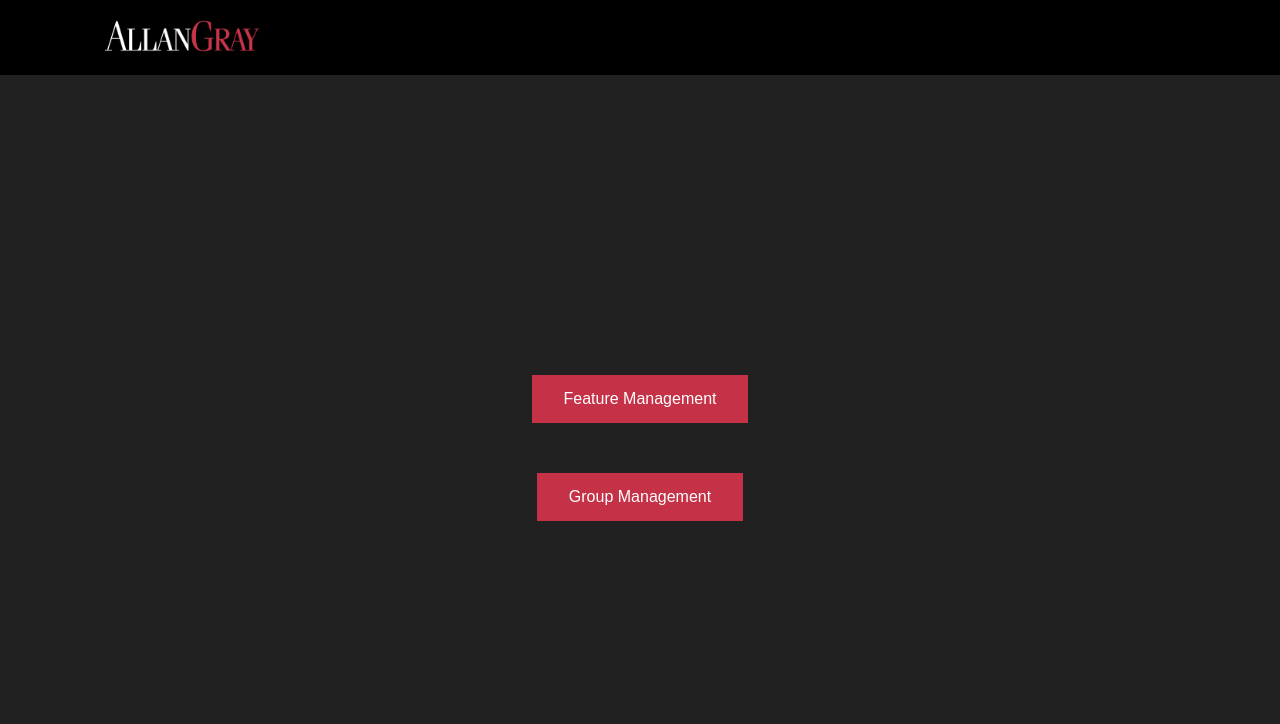
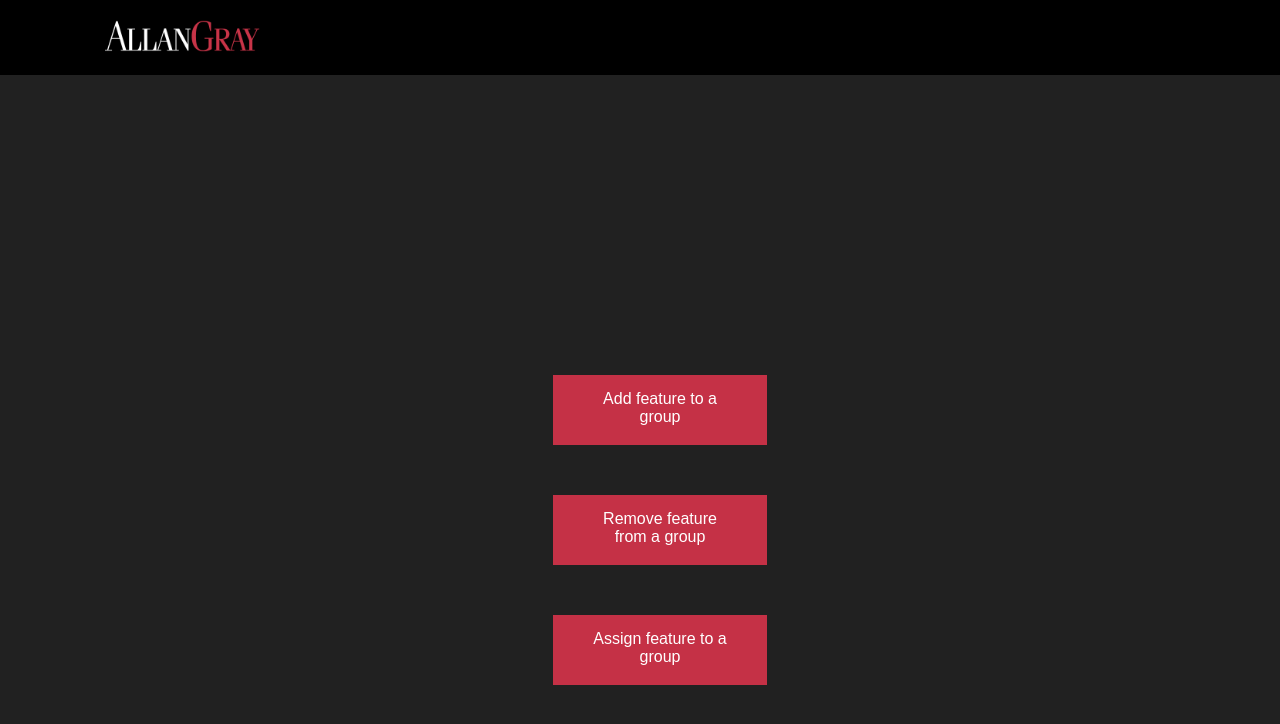
Before and after one commit to lorna-k/feature-toggles-client, a React (Create React App) app: page /add-feature in a window 1280 px wide. Shown: the top 724 px of the page. Built offline with nearby package versions, Linux system fonts and the light colour scheme.

Commit message:
I added the routing between home page and feature-management UI and also with the group management UI

```diff
--- /dev/null
+++ b/src/AddFeature.js
@@ -0,0 +1,19 @@
+import React, { Component } from 'react';
+import {Link} from "react-router"
+import logo from './AG-Logo.png';
+
+class AddFeature extends Component{
+  render(){
+    return(
+      <div className="App">
+        <div className="App-header">
+          <a href="/home"><img src={logo} className="App-logo" alt="logo" /></a>
+        </div>
+        <div id="main_div">
+          <h1>This is the UI for adding a feature</h1>
+        </div>
+      </div>
+    );
+  }
+}
+export default AddFeature;
--- a/src/App.css
+++ b/src/App.css
@@ -39,10 +39,18 @@ body {
   display: inline-block;
   font-family:  'ProximaNova', 'Helvetica Neue', 'Helvetica', 'Arial', sans-serif !default;
   font-size: 16px;
+  width: 150px;
+  height: 40px;
+  padding-top: auto;
 }
 .primary_button:hover{
   color:#fff;background-color:#9c2737;
 }
+
+.secondary_button:hover{
+  color:#fff;background-color:#9c2737;
+}
+
 .secondary_button{
 
   background-color: #c53146; /* Green */
@@ -53,11 +61,15 @@ body {
   text-decoration: none;
   display: inline-block;
   font-size: 16px;
+  width: 150px;
+  height: 40px;
+  padding-top: auto;
 
 }
-a{
+a, li{
 
   text-decoration: none;
+  color: white;
 }
 #head{
   background-color: black;
@@ -74,3 +86,11 @@ a{
 .group-mng{
   margin-top: 50px;
 }
+
+ul{
+  text-align: center;
+}
+
+h1{
+  color: white;
+}
--- a/src/App.js
+++ b/src/App.js
@@ -7,14 +7,14 @@ class App extends Component {
     return (
       <div className="App">
         <div className="App-header">
-          <img src={logo} className="App-logo" alt="logo" />
+          <a href="/home"><img src={logo} className="App-logo" alt="logo" /></a>
         </div>
         <div id="main_div">
-          <center>
-            <a className="primary_button feat-mng" href="feature_manage.html">Feature Management</a>
+          <ul>
+            <a className="primary_button feat-mng" href="/features">Feature Management</a>
             <br />
-            <a className="secondary_button group-mng" href="group_manage">Group Management</a>
-          </center>
+            <a className="secondary_button group-mng" href="/groups">Group Management</a>
+          </ul>
         </div>
       </div>
     );
--- /dev/null
+++ b/src/Feature_Manage.js
@@ -0,0 +1,25 @@
+import React, { Component } from 'react';
+import {Link} from "react-router"
+import logo from './AG-Logo.png';
+
+class Feature_Manage extends Component{
+  render(){
+    return(
+      <div className="App">
+        <div className="App-header">
+          <a href="/home"><img src={logo} className="App-logo" alt="logo" /></a>
+        </div>
+        <div id="main_div">
+          <ul>
+            <a className="primary_button feat-mng" href="/features/add-feature">Add feature to a group</a>
+            <br />
+            <a className="secondary_button group-mng" href="#">Remove feature from a group</a>
+            <br />
+            <a className="secondary_button group-mng" href="#">Assign feature to a group</a>
+          </ul>
+        </div>
+      </div>
+    );
+  }
+}
+export default Feature_Manage;
--- /dev/null
+++ b/src/Group_Manage.js
@@ -0,0 +1,25 @@
+import React, { Component } from 'react';
+import {Link} from "react-router"
+import logo from './AG-Logo.png';
+
+class Group_Manage extends Component{
+  render(){
+    return(
+      <div className="App">
+        <div className="App-header">
+          <a href="/home"><img src={logo} className="App-logo" alt="logo" /></a>
+        </div>
+        <div id="main_div">
+          <ul>
+          <li className="primary_button feat-mng"><Link to={"#"}>Add user to a group</Link></li>
+          <br />
+          <li className="secondary_button group-mng"><Link to={"#"}>Remove user from a group</Link></li>
+          <br />
+          <li className="secondary_button group-mng"><Link to={"#"}>Assign feature to a group</Link></li>
+          </ul>
+        </div>
+      </div>
+    );
+  }
+}
+export default Group_Manage;
--- a/src/index.js
+++ b/src/index.js
@@ -1,9 +1,25 @@
-import React from 'react';
-import ReactDOM from 'react-dom';
-import App from './App';
+import React, { Component } from 'react';
+import {render} from 'react-dom';
+import {Router, Route, browserHistory} from "react-router";
 import './index.css';
 
-ReactDOM.render(
-  <App />,
-  document.getElementById('root')
-);
+import Home from "./App";
+import Feature from "./Feature_Manage";
+import Group from "./Group_Manage";
+import AddFeature from "./AddFeature";
+
+class AppRouter extends Component{
+  render(){
+    return(
+      <Router history={browserHistory}>
+        <Route path={"home"} component={Home} />
+        <Route path={"features"} component={Feature}>
+          <Route path={"/add-feature"} component={AddFeature} />
+        </Route>
+        <Route path={"groups"} component={Group} />
+      </Router>
+    );
+  }
+}
+
+render(<AppRouter />, window.document.getElementById('root'));
```
Also changed, not shown: package.json (+7 -1 lines).
